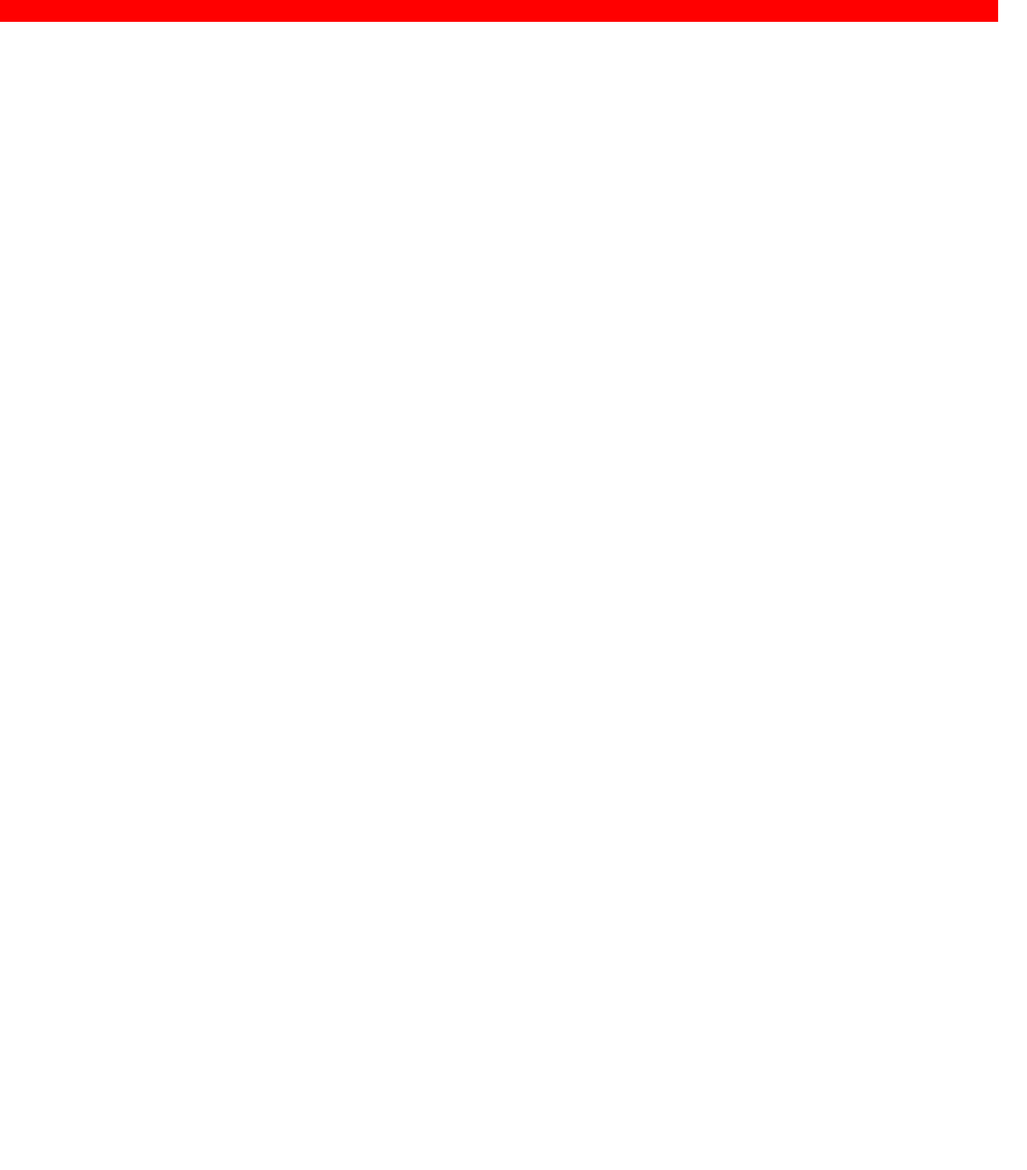
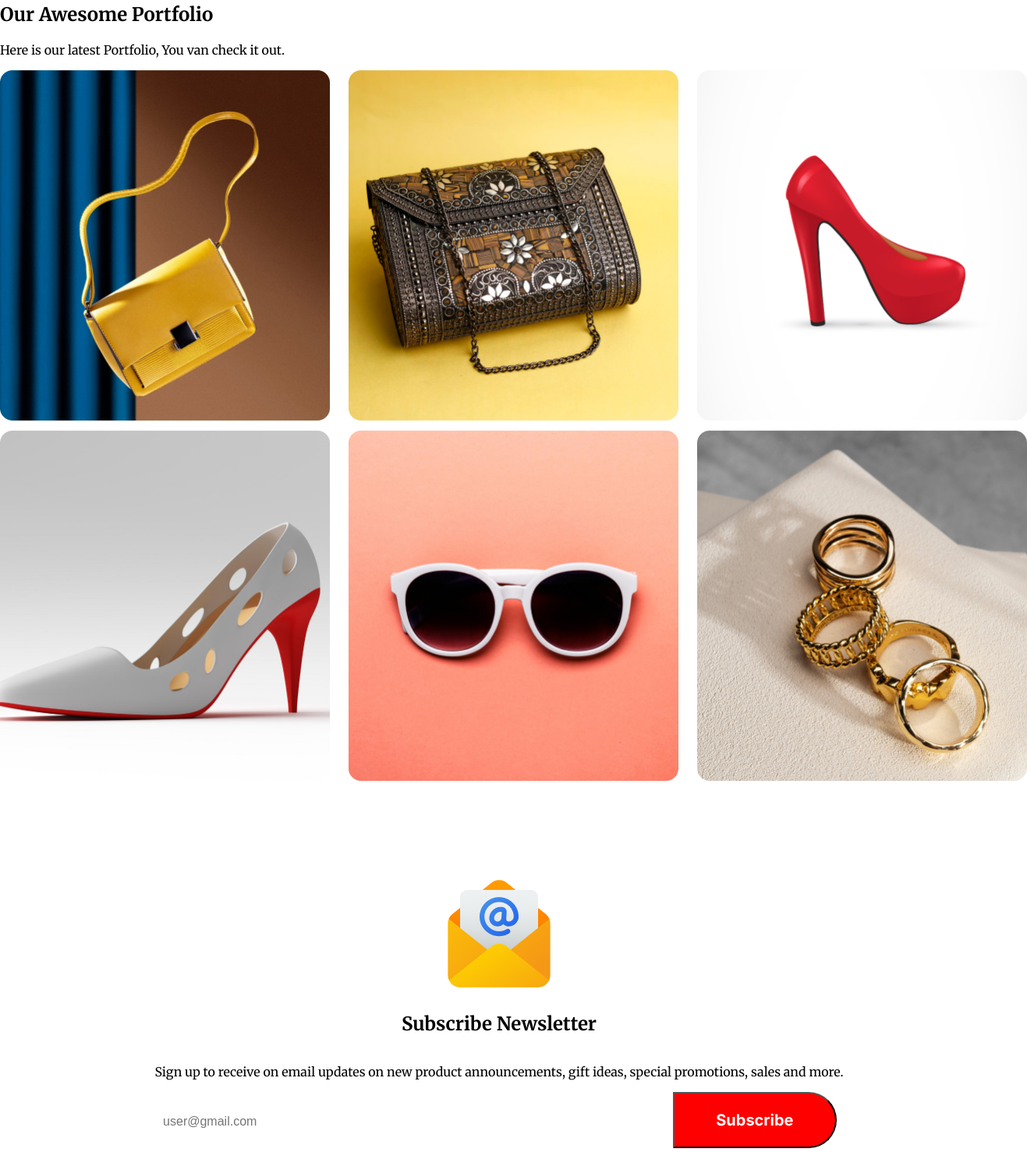
Before and after one commit to Sefat3117/newyear-newmission, a plain HTML site: page index.html in a window 1280 px wide. Shown: the part 4872-6372 px from the top of the page at 78% size, 1317 px wide, since content can reach past the window. Before the commit the page ends 4900 px from the top, so only its background shows below. Drawn offline with Linux system fonts and the light colour scheme.

Commit message:
portfolio and subscribe section added

```diff
--- a/index.html
+++ b/index.html
@@ -97,7 +97,7 @@
           <h2 class="holiday-sale-title2">
             <span class="holidays">Holidays</span> Sale 50%
           </h2>
-          <p class="holiday-sale-dsecription">
+          <p class="holiday-sale-decription">
             If you're in the market for a new pair of Shoes or Bags, head over
             to Bose's Holiday Sale for up to 50% off best-selling Products, you
             can join us.
@@ -105,6 +105,37 @@
         </div>
         <div class="holiday-sale-photos"></div>
       </section>
+      <section class="portfolio-container">
+        <h3>The Best Gifts</h3>
+        <h2>Our Awesome Portfolio</h2>
+        <p>Here is our latest Portfolio, You van check it out.</p>
+        <div class="portfolio-photo-container">
+          <div class="photo-row">
+            <img src="images/Rectangle 3.png" alt="" />
+            <img src="images/Rectangle 4.png" alt="" />
+            <img src="images/Rectangle 5.png" alt="" />
+          </div>
+          <div class="photo-row">
+            <img src="images/Rectangle 6.png" alt="" />
+            <img src="images/Rectangle 7.png" alt="" />
+            <img src="images/Rectangle 8.png" alt="" />
+          </div>
+        </div>
+      </section>
+      <section class="subscribe-container">
+        <div class="letter-box">
+          <img src="images/Group 61.png" alt="letter photo" />
+        </div>
+        <h2>Subscribe Newsletter</h2>
+        <p>
+          Sign up to receive on email updates on new product announcements, gift
+          ideas, special promotions, sales and more.
+        </p>
+        <div class="subscribe-box">
+          <input type="email" name="" id="" placeholder="user@gmail.com" />
+          <input class="btn-subscribe" type="submit" value="Subscribe" />
+        </div>
+      </section>
     </main>
     <footer></footer>
   </body>
--- a/styles/newyear.css
+++ b/styles/newyear.css
@@ -283,9 +283,8 @@ main {
 }
 
 .holiday-sale-photos {
-  position: relative;
-  height: 733px;
-  margin-top: 64px;
+  height: 533px;
+  margin-top: 60px;
   background-image: url(../images/Group\ 75.png),
     url(../images/Rectangle\ 2.png), url(../images/Group\ 44.png),
     url(../images/Rectangle\ 1.png);
@@ -293,3 +292,59 @@ main {
   background-position: 0 20px, bottom center, 750px 100px, 900px 70px;
   background-size: auto;
 }
+
+/* Portfolio section related styles */
+
+.portfolio-container {
+  margin: 300px 0 120px 0;
+}
+
+.photo-row {
+  display: flex;
+  flex-direction: row;
+  gap: 24px;
+  margin-bottom: 12px;
+}
+
+.photo-row img {
+  width: 424px;
+  height: 450px;
+}
+
+/* Subscribe box related styles */
+.subscribe-container {
+  margin: 0;
+  display: flex;
+  flex-direction: column;
+  align-items: center;
+  justify-content: center;
+}
+
+.subscribe-box input[type='email'] {
+  display: inline;
+  margin-bottom: 25px;
+  color: #757575;
+  font-size: 16px;
+  font-weight: 400;
+  border: 0;
+  width: 648px;
+  height: 72px;
+  flex-shrink: 0;
+  background: #fff;
+  outline: none;
+}
+
+.btn-subscribe {
+  width: 210px;
+  height: 72px;
+  flex-shrink: 0;
+  border-radius: 0px 50px 50px 0px;
+  background: #f00;
+  color: #fff;
+  text-align: center;
+  font-family: Inter;
+  font-size: 20px;
+  font-style: normal;
+  font-weight: 600;
+  text-transform: capitalize;
+}
```
